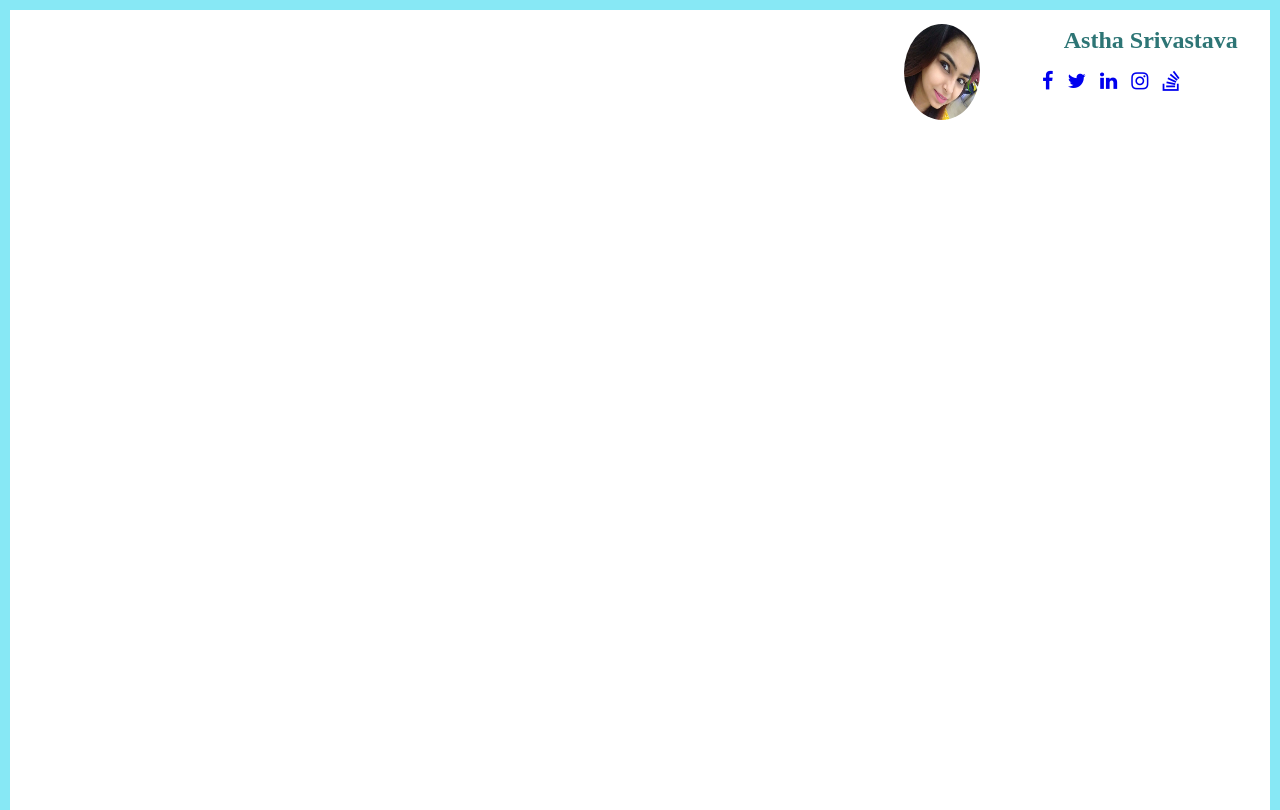
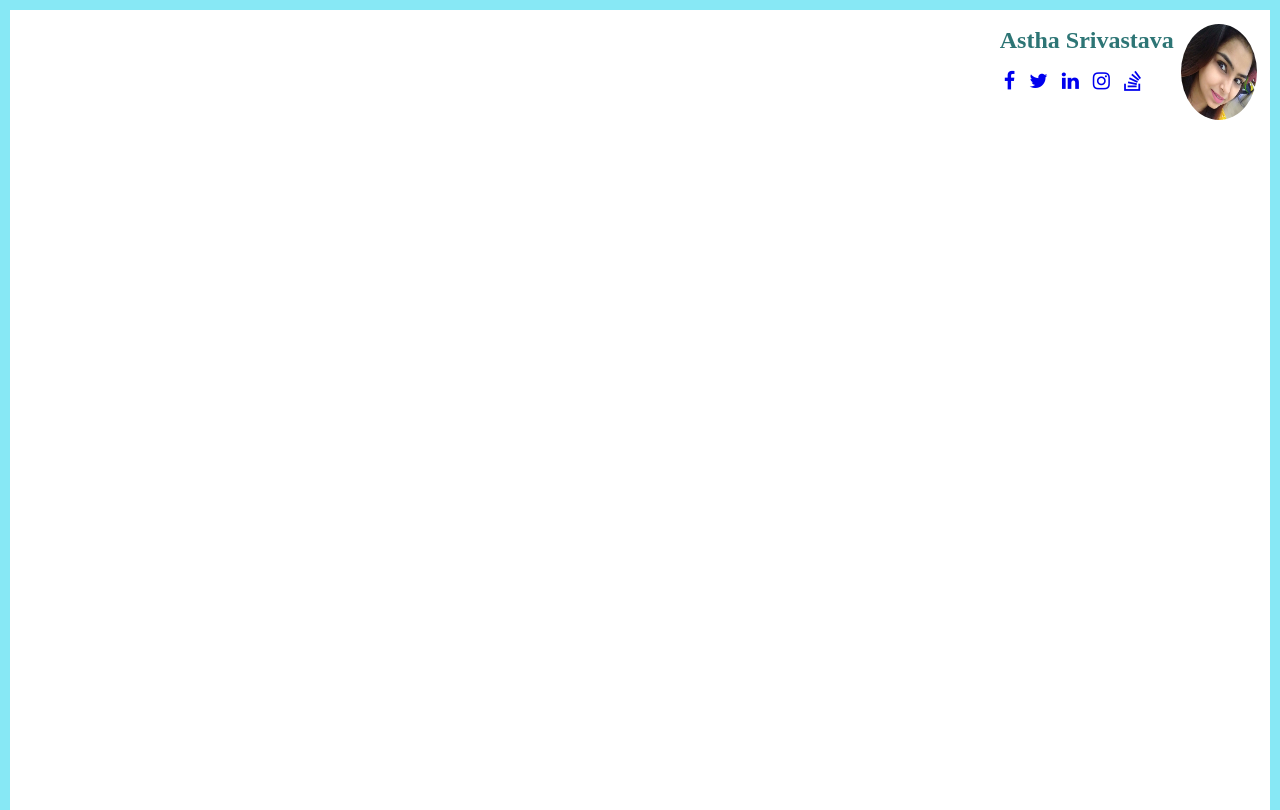
Before and after one commit to AsthaUndefined/portFolioTemplate, an Angular app in the folder portfolio/: page / in a window 1280 px wide. Built offline with nearby package versions, Linux system fonts and the light colour scheme.

Commit message:
Changed name and image position

```diff
--- a/portfolio/src/app/header/header.component.css
+++ b/portfolio/src/app/header/header.component.css
@@ -11,7 +11,7 @@ img{
     animation-duration: 3s;
     animation-iteration-count: infinite;
     height: 60%;
-    margin: 0 23% 0 auto;
+    margin: 0 1% 0 auto;
     transform-origin: bottom;
     width: 6%;
 }
@@ -30,7 +30,7 @@ img{
     color: rgb(45, 117, 117);
     padding-right: 0.3%;
     padding-left: 0.6%;
-    margin-right: 3%;
+    margin-right: 8%;
     margin-top: 1.5%;
     right: 0;
     top: 0;
@@ -53,7 +53,7 @@ img{
 .social{
     padding-right: 0.3%;
     padding-left: 0.6%;
-    margin-right: 7%;
+    margin-right: 10%;
     margin-top: 5%;
     right: 0;
     top: 0;
```
